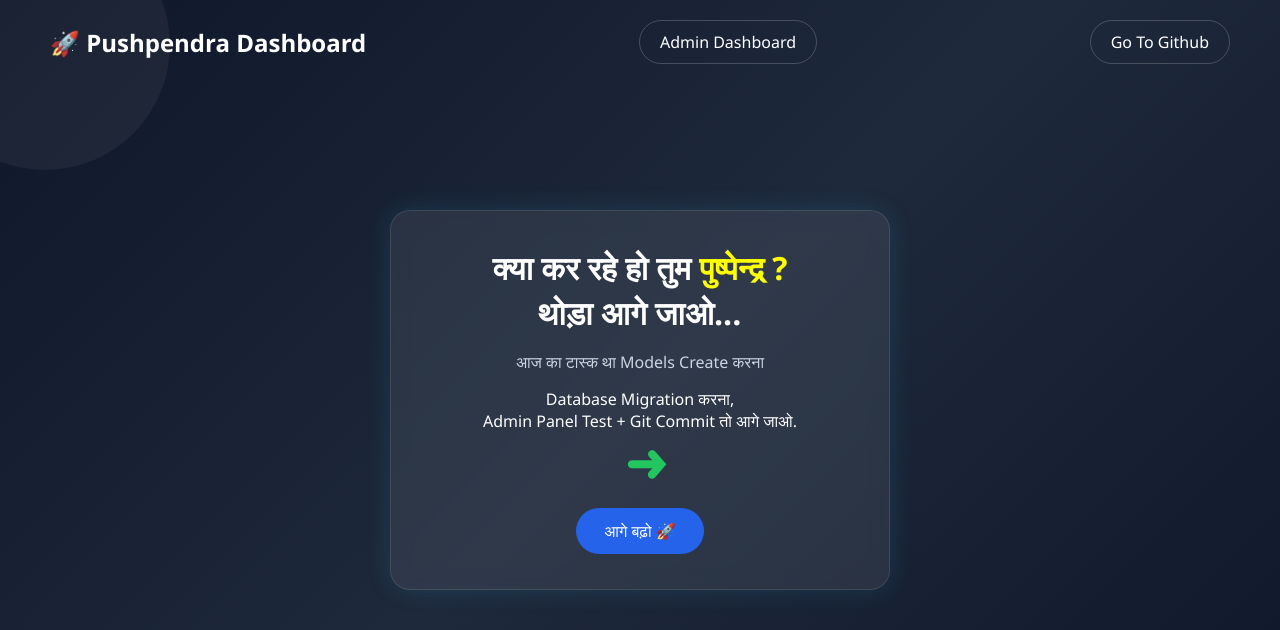
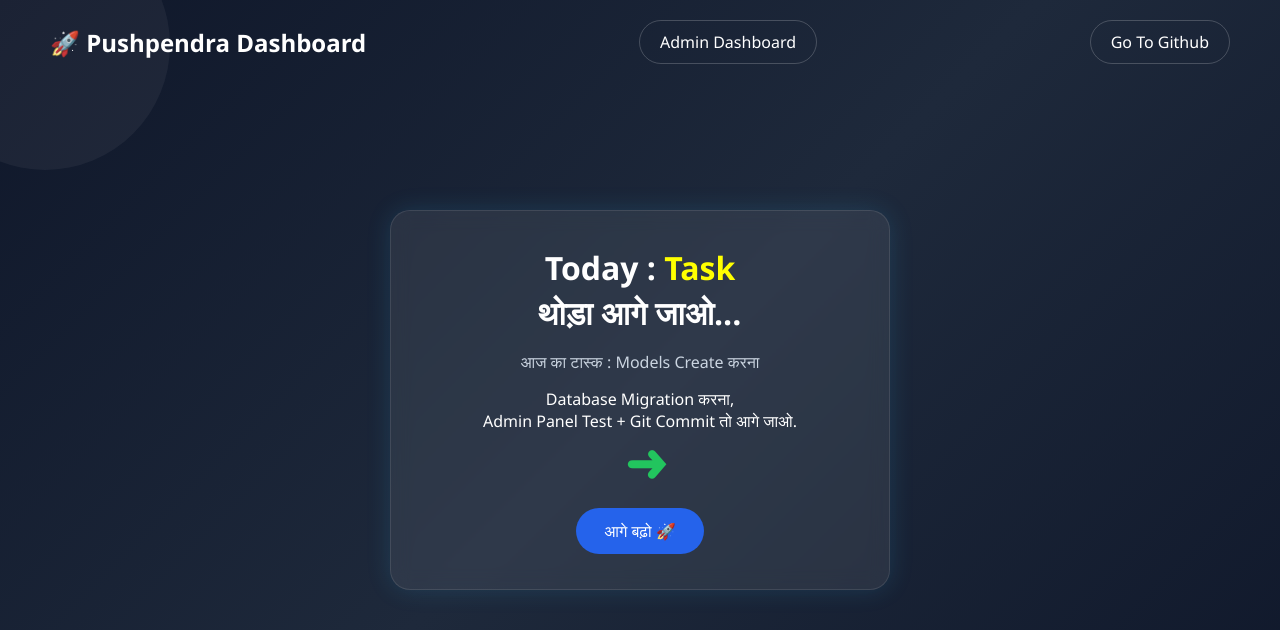
Before and after one commit to pushparaj28/model-databse-migration-admin, a Django app: page / in a window 1280 px wide; the page is wider, and only the part inside the window is pictured. Shown: the top 630 px of that part. Run offline with Django 5.2, Linux system fonts and the light colour scheme.

Commit message:
update html file

```diff
--- a/myproject/courses/admin.py
+++ b/myproject/courses/admin.py
@@ -8,7 +8,8 @@ admin.site.index_title = """
 Welcome Pushpendra 🚀🧑‍💻
 Manage Courses, Students and Instructors
 """
-# Register your models here.
+#Mene yaha model register add kiye hai.
+
 
 from django.contrib import admin
 from .models import (
--- a/myproject/courses/templates/index.html
+++ b/myproject/courses/templates/index.html
@@ -12,9 +12,7 @@
     padding:0;
     box-sizing:border-box;
     font-family:'Segoe UI',sans-serif;
-}
-
-body{
+} body{
     min-height:100vh;
     background:linear-gradient(135deg,#0f172a,#1e293b,#0f172a);
     display:flex;
@@ -151,14 +149,14 @@ nav{
 <div class="card">
 
     <div class="quote">
-        क्या कर रहे हो तुम
-        <span class="highlight">पुष्पेन्द्र ?</span>
+        Today :
+        <span class="highlight">Task</span>
         <br>
         थोड़ा आगे जाओ...
     </div>
 
     <p class="sub">
-         आज का टास्क था Models Create करना<div class="br"></div>Database Migration करना,<br> Admin Panel Test + Git Commit
+         आज का टास्क :  Models Create करना<div class="br"></div>Database Migration करना,<br> Admin Panel Test + Git Commit
          तो आगे जाओ.
     </p>
 
@@ -167,7 +165,6 @@ nav{
     <a href="http://127.0.0.1:8000/admin/" class="btn">
         आगे बढ़ो 🚀
     </a>
-
 </div>
 
 </body>
```
Also changed, not shown: myproject/db.sqlite3.
